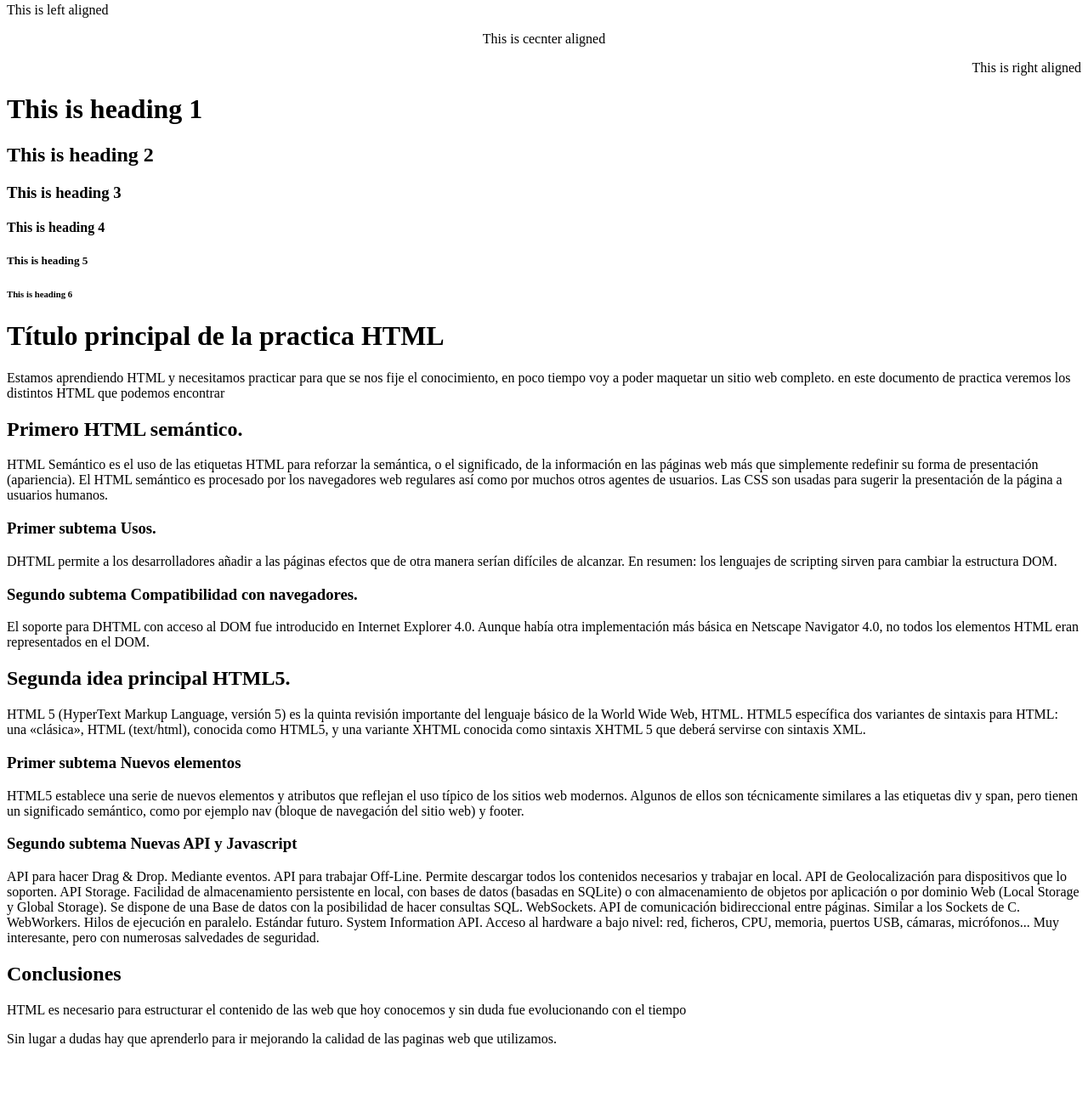
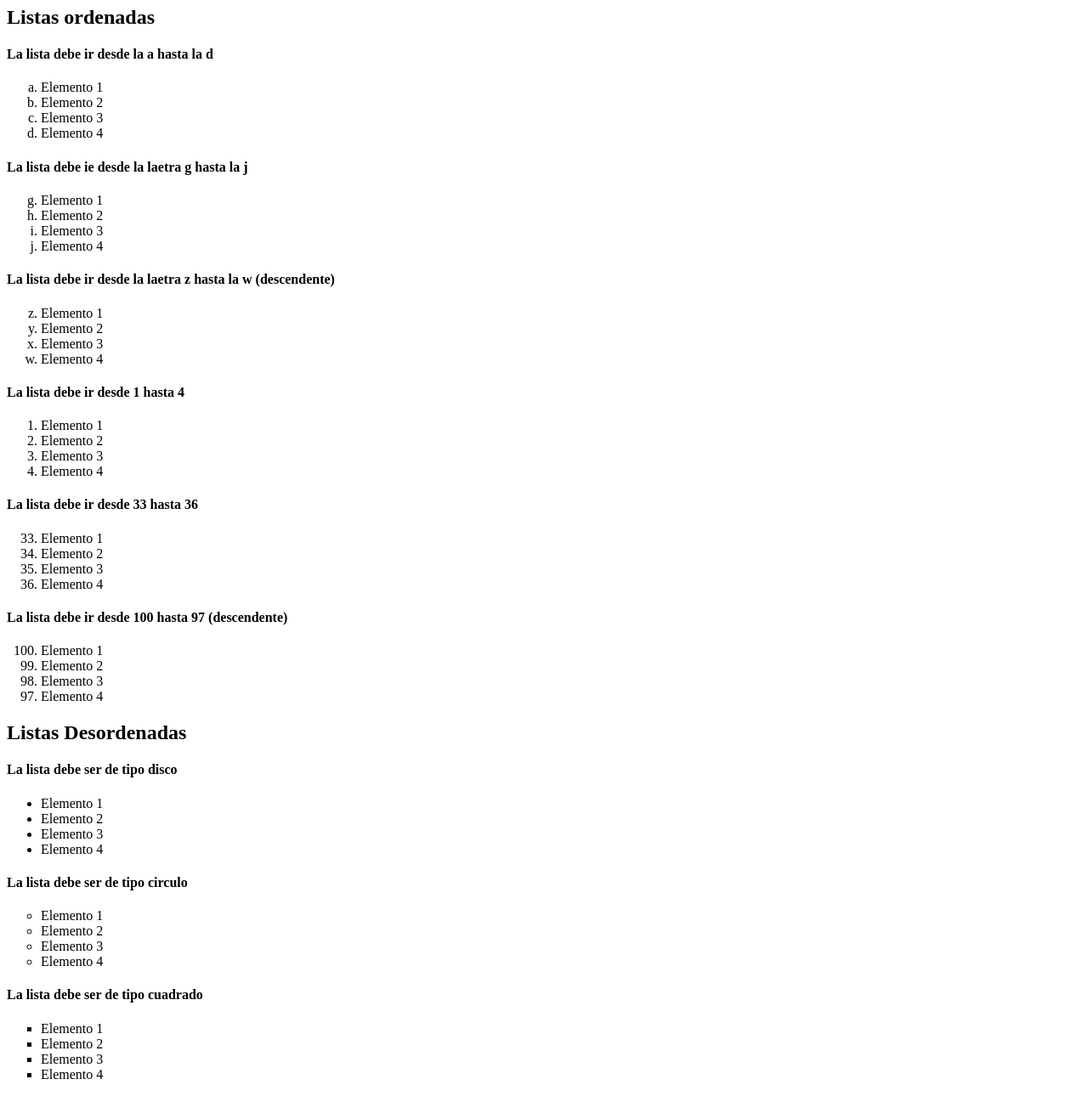
Before and after one commit to NicolasRomero3088/ArgProgr, a plain HTML site: page prueba1.html in a window 1280 px wide. Shown: the part 13-1303 px from the top of the page at 85% size. Before the commit the page ends 1261 px from the top, so only its background shows below. Drawn offline with Linux system fonts and the light colour scheme.

Commit message:
atributos y listas practica

```diff
--- a/prueba1.html
+++ b/prueba1.html
@@ -1,44 +1,98 @@
 <!DOCTYPE html>
-<html lang="en">
+<html>
+
 <head>
-    <title>Align Attribute Example</title>
+  <meta charset="UTF-8">
+  <title>Resolución ejercicio etiquetas de encabezdos html</title>
+  <meta content="author" content="francesc ricart">
 </head>
+
 <body>
-    <p align = "left">This is left aligned</p>
-    <p align = "center">This is cecnter aligned</p>
-    <p align = "right">This is right aligned</p>
 
+<h2>Listas ordenadas</h2>
+<h4>La lista debe ir desde la a hasta la d</h4>
 
-    <h1>This is heading 1</h1>
-    <h2>This is heading 2</h>
-    <h3>This is heading 3</h3>
-    <h4>This is heading 4</h4>
-    <h5>This is heading 5</h5>
-    <h6>This is heading 6</h6>
+<ol type="a">
+    <li>Elemento 1</li>
+    <li>Elemento 2</li>
+    <li>Elemento 3</li>
+    <li>Elemento 4</li>
 
-    <h1>Título principal de la practica HTML </h1>
-    <p>Estamos aprendiendo HTML y necesitamos practicar para que se nos fije el conocimiento, en poco tiempo voy a poder maquetar un sitio web completo. en este documento de practica veremos los distintos HTML que podemos encontrar </p>
-	  <h2>Primero HTML semántico.</h2>
-		<p>HTML Semántico es el uso de las etiquetas HTML para reforzar la semántica, o el significado, de la información en las páginas web más que simplemente redefinir su forma de presentación (apariencia). El HTML semántico es procesado por los navegadores web regulares así como por muchos otros agentes de usuarios. Las CSS son usadas para sugerir la presentación de la página a usuarios humanos.</p>
-		  <h3>Primer subtema Usos.</h3>
-			<p>DHTML permite a los desarrolladores añadir a las páginas efectos que de otra manera serían difíciles de alcanzar. En resumen: los lenguajes de scripting sirven para cambiar la estructura DOM.</p>
-		  <h3>Segundo subtema Compatibilidad con navegadores.</h3>
-			<p>El soporte para DHTML con acceso al DOM fue introducido en Internet Explorer 4.0. Aunque había otra implementación más básica en Netscape Navigator 4.0, no todos los elementos HTML eran representados en el DOM.</p>
-	  <h2>Segunda idea principal HTML5.</h2>
-		<p>HTML 5 (HyperText Markup Language, versión 5) es la quinta revisión importante del lenguaje básico de la World Wide Web, HTML. HTML5 específica dos variantes de sintaxis para HTML: una «clásica», HTML (text/html), conocida como HTML5, y una variante XHTML conocida como sintaxis XHTML 5 que deberá servirse con sintaxis XML.</p>
-		  <h3>Primer subtema Nuevos elementos</h3>
-			<p>HTML5 establece una serie de nuevos elementos y atributos que reflejan el uso típico de los sitios web modernos. Algunos de ellos son técnicamente similares a las etiquetas div y span, pero tienen un significado semántico, como por ejemplo nav (bloque de navegación del sitio web) y footer.</p>
-		  <h3>Segundo subtema Nuevas API y Javascript</h3>
-			<p>API para hacer Drag & Drop. Mediante eventos.
-        API para trabajar Off-Line. Permite descargar todos los contenidos necesarios y trabajar en local.
-        API de Geolocalización para dispositivos que lo soporten.
-        API Storage. Facilidad de almacenamiento persistente en local, con bases de datos (basadas en SQLite) o con almacenamiento de objetos por aplicación o por dominio Web (Local Storage y Global Storage). Se dispone de una Base de datos con la posibilidad de hacer consultas SQL.
-        WebSockets. API de comunicación bidireccional entre páginas. Similar a los Sockets de C.
-        WebWorkers. Hilos de ejecución en paralelo.
-        Estándar futuro. System Information API. Acceso al hardware a bajo nivel: red, ficheros, CPU, memoria, puertos USB, cámaras, micrófonos... Muy interesante, pero con numerosas salvedades de seguridad.</p>
+</ol>
 
-	  <h2>Conclusiones</h2>
-		<p>HTML es necesario para estructurar el contenido de las web que hoy conocemos y sin duda fue evolucionando con el tiempo</p>
-		<p>Sin lugar a dudas hay que aprenderlo para ir mejorando la calidad de las paginas web que utilizamos.</p>
+<h4>La lista debe ie desde la laetra g hasta la j</h4>
+
+<ol type="a" start="7" >
+    <li>Elemento 1</li>
+    <li>Elemento 2</li>
+    <li>Elemento 3</li>
+    <li>Elemento 4</li>
+</ol>
+
+<h4>La lista debe ir desde la laetra z hasta la w (descendente)</h4>
+
+<ol reversed type="a" start="26">
+    <li>Elemento 1</li>
+    <li>Elemento 2</li>
+    <li>Elemento 3</li>
+    <li>Elemento 4</li>
+</ol>
+<h4>La lista debe ir desde 1 hasta 4</h4>
+
+<ol>
+    <li>Elemento 1</li>
+    <li>Elemento 2</li>
+    <li>Elemento 3</li>
+    <li>Elemento 4</li>
+</ol>
+
+<h4>La lista debe ir desde 33 hasta 36 </h4>
+
+<ol start="33">
+    <li>Elemento 1</li>
+    <li>Elemento 2</li>
+    <li>Elemento 3</li>
+    <li>Elemento 4</li>
+</ol>
+
+<h4>La lista debe ir desde 100 hasta 97 (descendente) </h4>
+
+<ol reversed start="100">
+    <li>Elemento 1</li>
+    <li>Elemento 2</li>
+    <li>Elemento 3</li>
+    <li>Elemento 4</li>
+</ol>
+
+   <h2>Listas Desordenadas</h2>
+
+   <h4>La lista debe ser de tipo disco </h4>
+
+<ul type="disc">
+    <li>Elemento 1</li>
+    <li>Elemento 2</li>
+    <li>Elemento 3</li>
+    <li>Elemento 4</li>
+</ul>
+
+   <h4>La lista debe ser de tipo circulo</h4>
+
+<ul type="circle">
+    <li>Elemento 1</li>
+    <li>Elemento 2</li>
+    <li>Elemento 3</li>
+    <li>Elemento 4</li>
+</ul>
+
+   <h4>La lista debe ser de tipo cuadrado</h4>
+
+<ul type="square">
+    <li>Elemento 1</li>
+    <li>Elemento 2</li>
+    <li>Elemento 3</li>
+    <li>Elemento 4</li>
+</ul>
+
 </body>
+
 </html>
```
